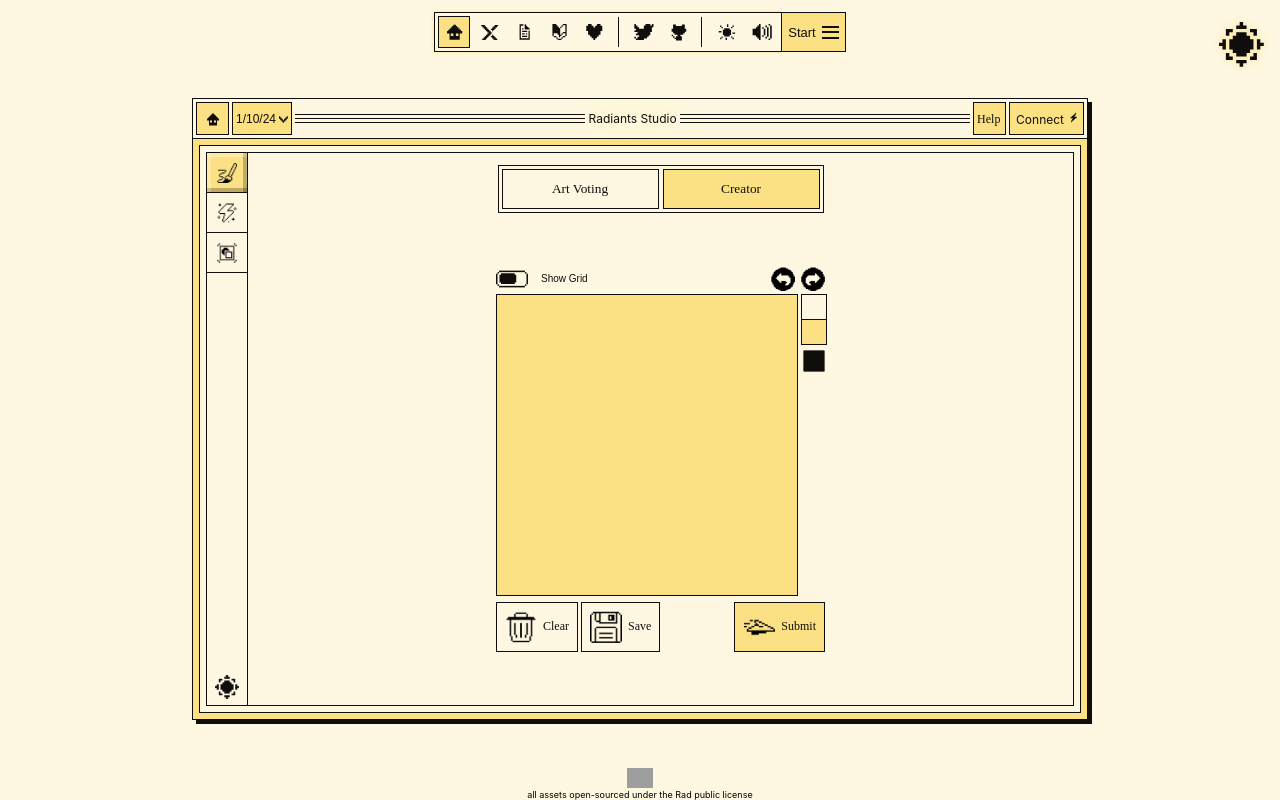
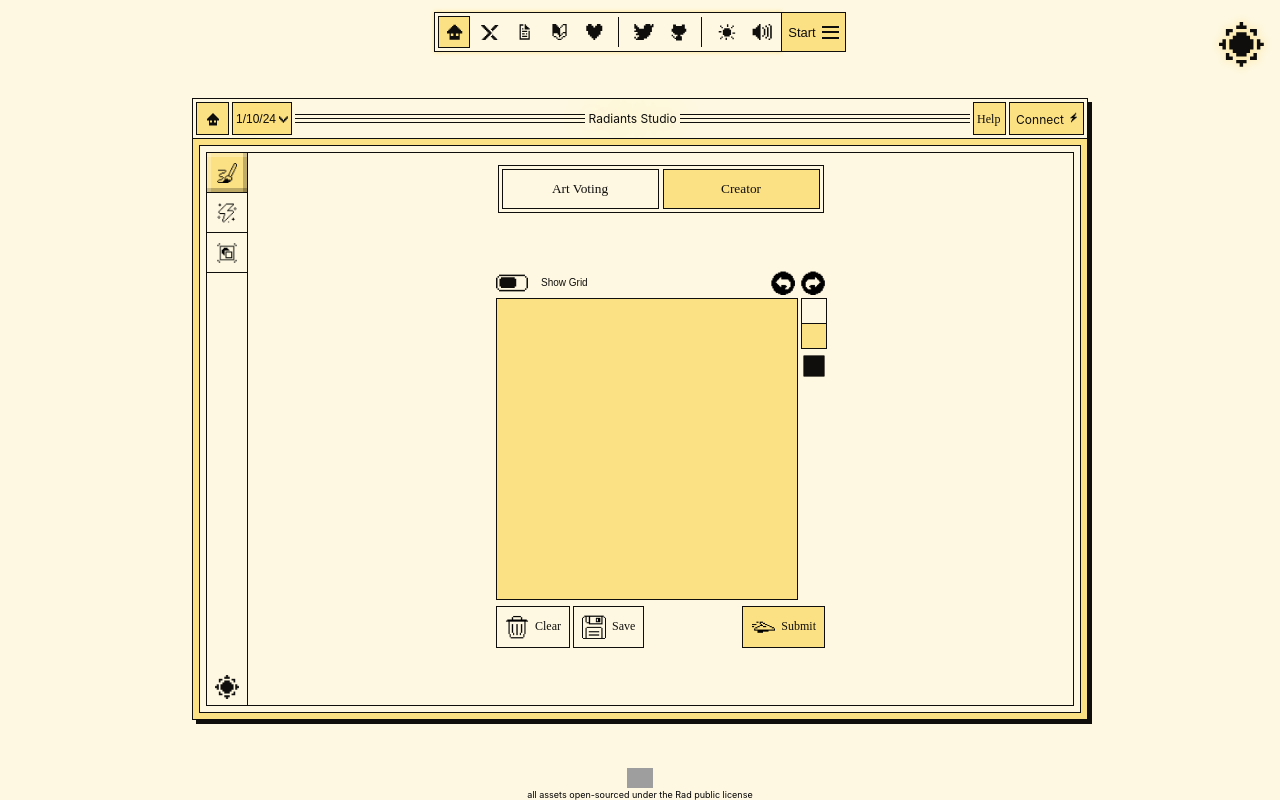
Before and after one commit to jjack404/radiant-studio, a React (Create React App) app: page / in a window 1280 px wide. Built offline with nearby package versions, Linux system fonts and the light colour scheme; grey boxes are pictures that could not be loaded; a web font is replaced by a local one.

Commit message:
Improved drawing, saving, clearing, grid

```diff
--- a/src/components/Footer/Footer.module.css
+++ b/src/components/Footer/Footer.module.css
@@ -7,6 +7,7 @@
   flex-direction: column;
   align-items: flex-end;
   padding: auto auto 2px auto;
+  user-select: none;
 }
 
 .footerContent {
--- a/src/components/Window/WindowTabs/VoteCreate/Creator/ActionButton.jsx
+++ b/src/components/Window/WindowTabs/VoteCreate/Creator/ActionButton.jsx
@@ -1,15 +1,14 @@
-// ActionButton.jsx
 import React from 'react';
-import styles from './Creator.module.css'; // Adjust if your CSS file is named differently
+import styles from './Creator.module.css';
 
 const ActionButton = ({ iconSrc, label, onClick, submit }) => {
   return (
     <button
       className={`${styles.actionButton} ${submit ? styles.submitButton : styles.clearSaveButtons}`}
-            onClick={onClick} // Ensure the onClick handler is properly passed and used
+      onClick={onClick}  // Add onClick handler
     >
-            {iconSrc && <img src={iconSrc} alt={`${label} icon`} className={styles.icon} />}
-            {label}
+      <img src={iconSrc} alt="" className={`${styles.icon} ${styles.smallIcon}`} />
+      <span>{label}</span>
     </button>
   );
 };
--- a/src/components/Window/WindowTabs/VoteCreate/Creator/ColorPalette.jsx
+++ b/src/components/Window/WindowTabs/VoteCreate/Creator/ColorPalette.jsx
@@ -1,6 +1,6 @@
 // ColorPalette.jsx
 import React, { useState } from 'react';
-import styles from './Creator.module.css'; // Adjust if your CSS file is named differently
+import styles from './Creator.module.css';
 
 const ColorPalette = ({ onColorChange }) => {
     const [selectedColor, setSelectedColor] = useState('black'); // Default selected color is 'black'
--- a/src/components/Window/WindowTabs/VoteCreate/Creator/Creator.jsx
+++ b/src/components/Window/WindowTabs/VoteCreate/Creator/Creator.jsx
@@ -10,13 +10,27 @@ import DrawingGrid from './DrawingGrid';
 
 const Creator = () => {
     const [showGrid, setShowGrid] = useState(false);
-    const [selectedColor, setSelectedColor] = useState('#0f0e0c'); // Default selected color hex for black
-    const drawingGridRef = useRef(null); // Reference to DrawingGrid component
+    const [selectedColor, setSelectedColor] = useState('#0f0e0c'); // Default color is 'black'
+    const drawingCanvasRef = useRef(null);
 
     const handleClearCanvas = () => {
-        if (drawingGridRef.current) {
-            drawingGridRef.current.clearCanvas();
+        if (drawingCanvasRef.current) {
+            drawingCanvasRef.current.clearCanvas();
         }
+    };
+
+    const handleSaveCanvas = () => {
+        const drawingCanvas = drawingCanvasRef.current?.getCanvas();
+        if (drawingCanvas) {
+            const link = document.createElement('a');
+            link.href = drawingCanvas.toDataURL('image/png');
+            link.download = 'drawing.png';
+            link.click();
+        }
+    };
+
+    const handleColorChange = (color) => {
+        setSelectedColor(color);
     };
 
     return (
@@ -34,18 +48,18 @@ const Creator = () => {
 
             <div className={styles.canvasContainer}>
                 <div className={styles.canvases}>
-                    <DrawingGrid ref={drawingGridRef} selectedColor={selectedColor} /> {/* Pass ref to DrawingGrid */}
-                    <GridCanvas showGrid={showGrid} />
+                    <DrawingGrid ref={drawingCanvasRef} selectedColor={selectedColor} />
+                    <GridCanvas showGrid={showGrid} drawingCanvasRef={drawingCanvasRef} />
                 </div>
                 <div className={styles.paletteContainer}>
-                    <ColorPalette onColorChange={setSelectedColor} />
+                    <ColorPalette onColorChange={handleColorChange} />
                 </div>
             </div>
 
             <div className={styles.actionBar}>
                 <div className={styles.actionGroup}>
-                    <ActionButton iconSrc="./assets/clear-icon.png" label="Clear" onClick={handleClearCanvas} /> {/* Clear button triggers handleClearCanvas */}
-                    <ActionButton iconSrc="./assets/save-icon.png" label="Save" />
+                    <ActionButton iconSrc="./assets/clear-icon.png" label="Clear" onClick={handleClearCanvas} />
+                    <ActionButton iconSrc="./assets/save-icon.png" label="Save" onClick={handleSaveCanvas} />
                 </div>
                 <ActionButton iconSrc="./assets/submit-icon.png" label="Submit" submit />
             </div>
--- a/src/components/Window/WindowTabs/VoteCreate/Creator/Creator.module.css
+++ b/src/components/Window/WindowTabs/VoteCreate/Creator/Creator.module.css
@@ -108,6 +108,7 @@
     width: 26px;
     align-items: center;
     justify-items: center;
+    margin-top: 1px;
 }
 
 .colorSwatch {
@@ -122,12 +123,12 @@
 .colorSwatch.active {
     transform: scale(0.8);
     margin: 4px;
-    margin-top: 3px;
 }
 
 .cream {
     background-color: #fef8e2;
     margin: 0;
+    margin-top: -1px;
     padding: 0;
 }
 
--- a/src/components/Window/WindowTabs/VoteCreate/Creator/DrawingGrid.jsx
+++ b/src/components/Window/WindowTabs/VoteCreate/Creator/DrawingGrid.jsx
@@ -17,6 +17,10 @@ const DrawingGrid = forwardRef(({ selectedColor }, ref) => {
                 }
             }
         },
+        // Expose the canvas element itself
+        getCanvas() {
+            return drawingCanvasRef.current;
+        }
     }));
 
     useEffect(() => {
--- a/src/components/Window/WindowTabs/VoteCreate/Creator/GridCanvas.jsx
+++ b/src/components/Window/WindowTabs/VoteCreate/Creator/GridCanvas.jsx
@@ -23,7 +23,7 @@ const GridCanvas = ({ showGrid }) => {
             const size = 32; // 32x32 grid
             const gridSize = gridCanvas.width / size;
 
-            ctx.strokeStyle = 'rgba(0, 0, 0, 0.5)';
+            ctx.strokeStyle = '#888888)';
             ctx.lineWidth = 6; // Set grid line width to 1px
             for (let i = 0; i <= size; i++) {
                 const position = i * gridSize;
```
Lines whose indentation alone changed are shown as unchanged.
